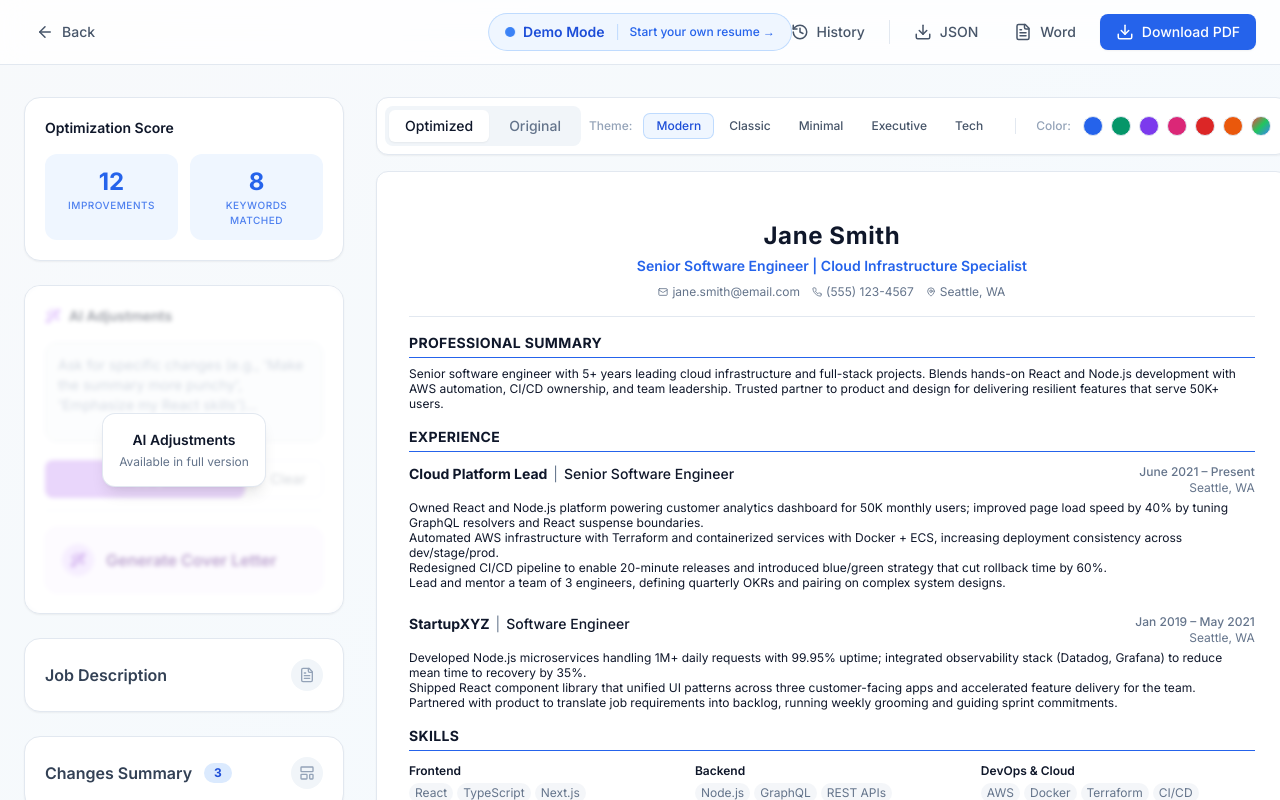
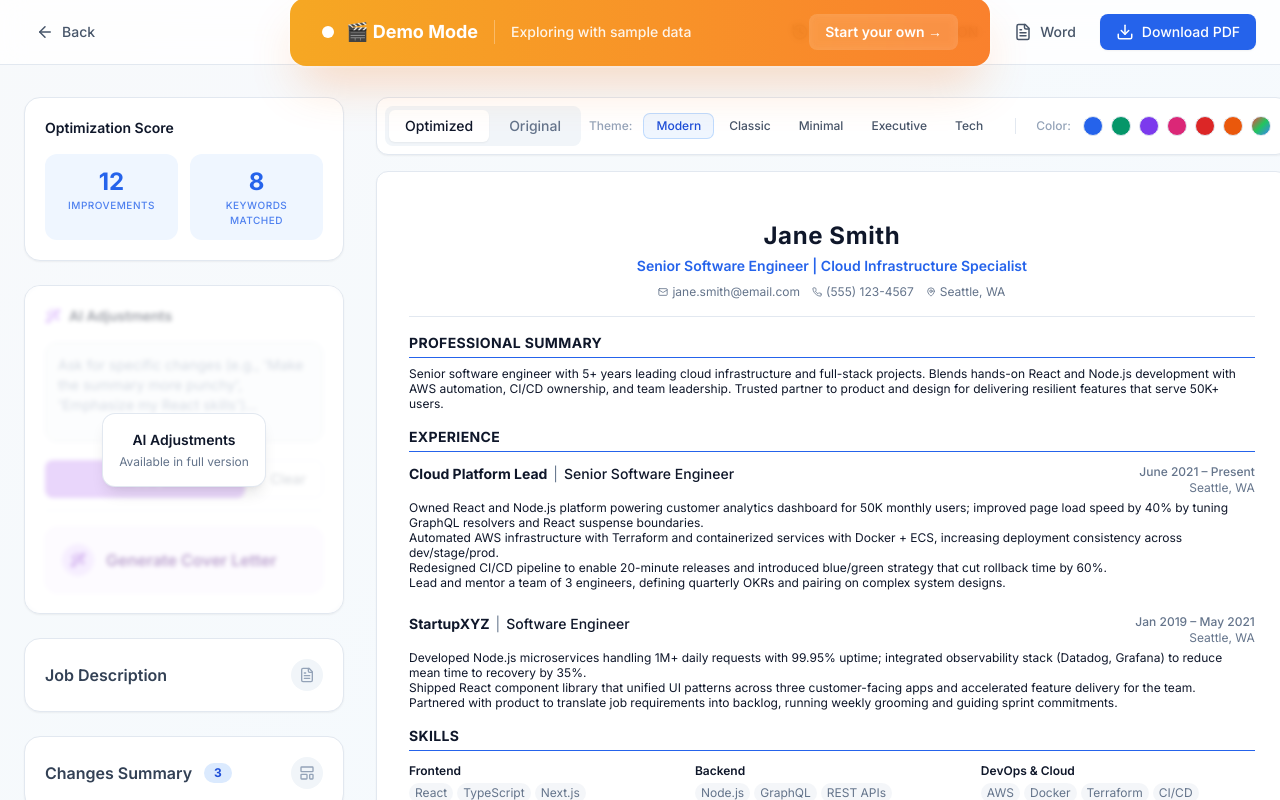
Before and after one commit to lyori6/builtit-resume-builder, a Next.js app: page / in a window 1280 px wide. Both pictures are taken after a click on the button "See how it works". Shown: the top 800 px of the page. Built offline with nearby package versions, Linux system fonts and the light colour scheme; what @react-pdf/renderer would draw is missing.

Commit message:
style: Make demo mode banner wider with transparency and backdrop blur

```diff
--- a/components/views/ResultsView.tsx
+++ b/components/views/ResultsView.tsx
@@ -87,23 +87,26 @@ const ResultsView: React.FC<ResultsViewProps> = ({
 
                 {/* Demo Mode Indicator */}
                 {state.ui.isDemoMode && (
-                    <div className="absolute left-1/2 top-1/2 flex -translate-x-1/2 -translate-y-1/2 transform items-center gap-3 rounded-full bg-blue-50 px-4 py-2 ring-1 ring-blue-200">
-                        <div className="flex items-center gap-2">
-                            <span className="relative flex h-2.5 w-2.5">
-                                <span className="absolute inline-flex h-full w-full animate-ping rounded-full bg-blue-400 opacity-75"></span>
-                                <span className="relative inline-flex h-2.5 w-2.5 rounded-full bg-blue-500"></span>
+                    <div className="absolute left-1/2 top-1/2 flex -translate-x-1/2 -translate-y-1/2 transform items-center gap-4 rounded-2xl bg-gradient-to-r from-amber-500/90 to-orange-500/90 px-8 py-4 shadow-2xl shadow-orange-500/30 ring-2 ring-white/20 backdrop-blur-sm" style={{ minWidth: '700px', maxWidth: '90%' }}>
+                        <div className="flex items-center gap-3">
+                            <span className="relative flex h-3 w-3">
+                                <span className="absolute inline-flex h-full w-full animate-ping rounded-full bg-white opacity-75"></span>
+                                <span className="relative inline-flex h-3 w-3 rounded-full bg-white"></span>
                             </span>
-                            <span className="text-sm font-semibold text-blue-700">Demo Mode</span>
+                            <span className="text-lg font-bold text-white">🎬 Demo Mode</span>
                         </div>
-                        <div className="h-4 w-px bg-blue-200"></div>
+                        <div className="h-6 w-px bg-white/30"></div>
+                        <p className="flex-1 text-sm font-medium text-white/90">
+                            Exploring with sample data
+                        </p>
                         <button
                             onClick={() => {
                                 dispatch({ type: 'RESET_STATE' })
                                 dispatch({ type: 'SET_STEP', step: 'landing' })
                             }}
-                            className="text-xs font-medium text-blue-600 hover:text-blue-800 hover:underline"
+                            className="rounded-lg bg-white/20 px-4 py-2 text-sm font-semibold text-white backdrop-blur-sm transition-all hover:bg-white/30 hover:scale-105"
                         >
-                            Start your own resume &rarr;
+                            Start your own →
                         </button>
                     </div>
                 )}
```
